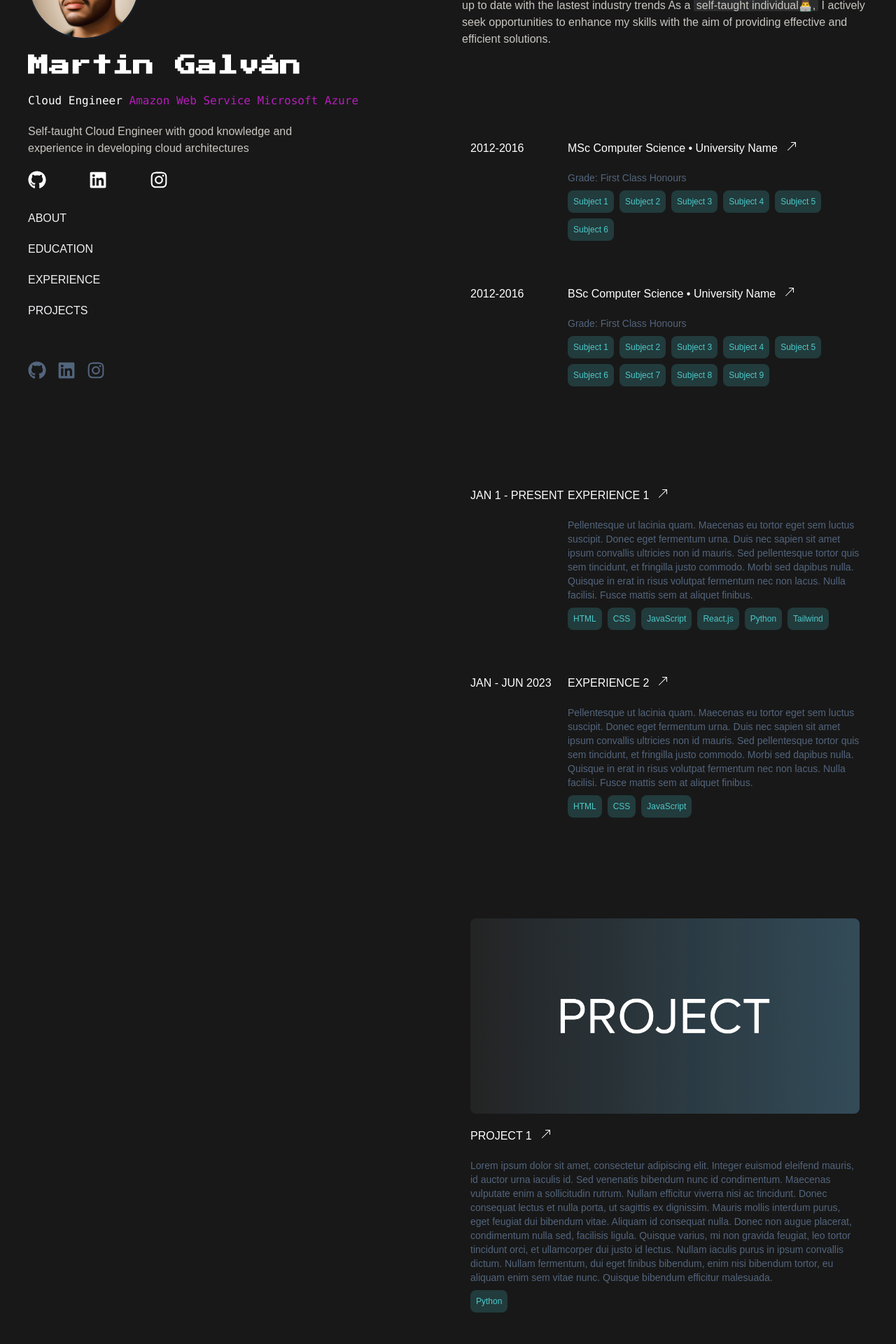
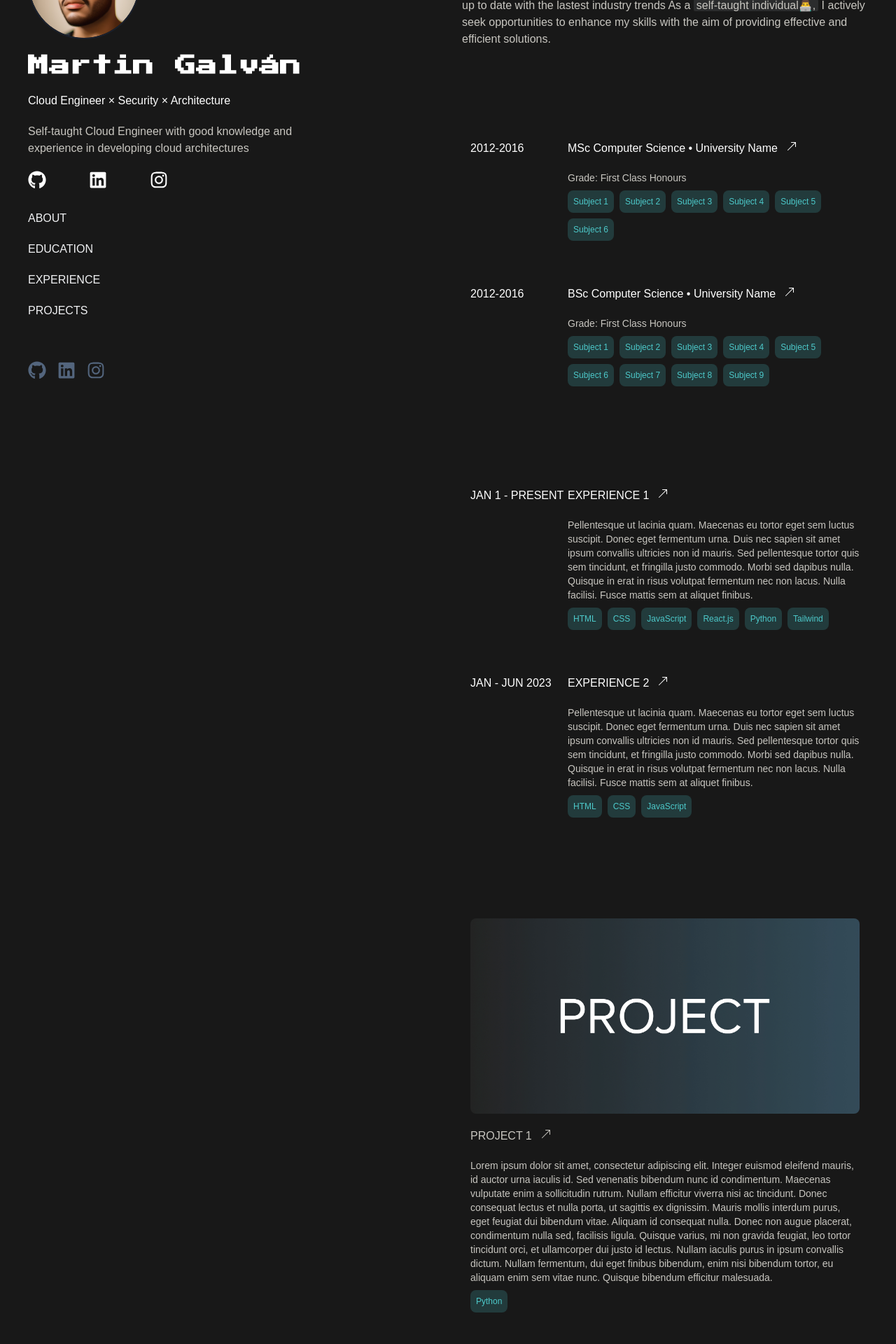
Before and after one commit to martinGlvn/MartinPrtfolio, a React (Create React App) app: page / in a window 1280 px wide. Shown: the part 180-2100 px from the top of the page at 70% size. Built offline with nearby package versions, Linux system fonts and the light colour scheme; a web font is replaced by a local one.

Commit message:
portfolio

```diff
--- a/src/components/EduExpCard.js
+++ b/src/components/EduExpCard.js
@@ -5,7 +5,7 @@ import Skills from "./Skills";
 const EduExpCard = ({ link, date, title, description, skills }) => {
   return (
     <a href={link} target="_blank" rel="noopener noreferrer">
-      <div className="grid lg:grid-cols-4 items-baseline mt-10 p-3 hover:bg-[#94a3b8]/20 rounded-lg">
+      <div className="grid lg:grid-cols-4 items-baseline mt-10 p-3 hover:bg-[#94a3b8]/5 rounded-lg">
         <div className="lg:col-span-1">
           <h3>{date}</h3>
         </div>
@@ -13,7 +13,7 @@ const EduExpCard = ({ link, date, title, description, skills }) => {
           <h1 className="flex items-baseline">
             {title} <BsArrowUpRight className="ml-3" />
           </h1>
-          <p className="mt-5 text-[#53657d] text-sm">{description}</p>
+          <p className="mt-5 text-[#c8c6c0] text-sm">{description}</p>
           <Skills skills={skills} />
         </div>
       </div>
--- a/src/components/Hero.js
+++ b/src/components/Hero.js
@@ -56,10 +56,10 @@ const Hero = () => {
             style={{ borderWidth: "2px" }}
           />
           <h1 className="text-3xl font-semibold press-start">Martin Galván</h1>
-          <h2 className="text-l font-mono mt-5 text-[#fff]">
-            Cloud Engineer{" "}
-            <span className="text-[#b71cbc]">
-              <a href="https:google.com">Amazon Web Service Microsoft Azure</a>
+          <h2 className="text-l mt-5 text-[#fff]">
+            Cloud Engineer × Security × Architecture{" "}
+            <span className="text-[#fff]">
+              <a href="https:google.com"></a>
             </span>
           </h2>
           <p className="mt-5 max-w-[400px] text-[#c8c6c0]">
@@ -72,19 +72,19 @@ const Hero = () => {
             <a href="https:github.com">
               <FaGithub
                 size={26}
-                className=" text-[#fff] hover:text-[#1a202c] hover:cursor-pointer"
+                className=" text-[#fff] hover:text-[#c8c6c0] hover:cursor-pointer"
               />
             </a>
             <a href="https:linkedin.com">
               <FaLinkedin
                 size={26}
-                className=" text-[#fff] hover:text-[#1a202c] hover:cursor-pointer"
+                className=" text-[#fff] hover:text-[#c8c6c0] hover:cursor-pointer"
               />
             </a>
             <a href="https:instagram.com">
               <FaInstagram
                 size={26}
-                className=" text-[#fff] hover:text-[#1a202c] hover:cursor-pointer"
+                className=" text-[#fff] hover:text-[#c8c6c0] hover:cursor-pointer"
               />
             </a>
           </div>
@@ -93,60 +93,60 @@ const Hero = () => {
 
           <nav>
             <ul className="lg:flex flex-col mt-[30px]">
-              <li className="mb-5 text-[#f0f1f3] hover:cursor-pointer hover:text-[#1a202c]">
+              <li className="mb-5 text-[#f0f1f3] hover:cursor-pointer hover:text-[#c8c6c0]">
                 <Link
                   smooth
                   spy
                   to="about"
                   offset={0}
-                  activeClass={"text-[#1a202c]"}
+                  activeClass={"text-[#c8c6c0]"}
                   activeStyle={{
-                    borderBottom: "2px solid black",
+                    borderBottom: "2px solid #56008B",
                     paddingBottom: "5px",
                   }}
                 >
                   ABOUT
                 </Link>
               </li>
-              <li className="mb-5 text-[#f0f1f3] hover:cursor-pointer hover:text-[#1a202c]">
+              <li className="mb-5 text-[#f0f1f3] hover:cursor-pointer hover:text-[#c8c6c0]">
                 <Link
                   smooth
                   spy
                   to="education"
                   offset={0}
-                  activeClass={"text-[#1a202c]"}
+                  activeClass={"text-[#c8c6c0]"}
                   activeStyle={{
-                    borderBottom: "2px solid black",
+                    borderBottom: "2px solid #56008B",
                     paddingBottom: "5px",
                   }}
                 >
                   EDUCATION
                 </Link>
               </li>
-              <li className="mb-5 text-[#f0f1f3] hover:cursor-pointer hover:text-[#1a202c]">
+              <li className="mb-5 text-[#f0f1f3] hover:cursor-pointer hover:text-[#c8c6c0]">
                 <Link
                   smooth
                   spy
                   to="experience"
                   offset={0}
-                  activeClass={"text-[#1a202c]"}
+                  activeClass={"text-[#c8c6c0]"}
                   activeStyle={{
-                    borderBottom: "2px solid black",
+                    borderBottom: "2px solid #56008B",
                     paddingBottom: "5px",
                   }}
                 >
                   EXPERIENCE
                 </Link>
               </li>
-              <li className="mb-5 text-[#f0f1f3] hover:cursor-pointer hover:text-[#1a202c]">
+              <li className="mb-5 text-[#f0f1f3] hover:cursor-pointer hover:text-[#c8c6c0]">
                 <Link
                   smooth
                   spy
                   to="projects"
                   offset={0}
-                  activeClass={"text-[#1a202c]"}
+                  activeClass={"text-[#c8c6c0]"}
                   activeStyle={{
-                    borderBottom: "2px solid black",
+                    borderBottom: "2px solid #56008B",
                     paddingBottom: "5px",
                   }}
                 >
--- a/src/components/Projects.js
+++ b/src/components/Projects.js
@@ -4,7 +4,7 @@ import ProjectsCard from "./ProjectsCard";
 
 const Projects = () => {
   return (
-    <div className="text-[#fff]" id="projects">
+    <div className="text-[#c8c6c0]" id="projects">
       <div className="max-w-[800px] w-full mx-auto flex- flex-col p-5 mt-10">
         <h2 className="lg:hidden text-xl">PROJECTS</h2>
         <div className="mx-auto items-center justify-center">
--- a/src/components/ProjectsCard.js
+++ b/src/components/ProjectsCard.js
@@ -12,7 +12,7 @@ const ProjectsCard = ({ image, title, description, skills }) => {
         <h1 className="flex items-baseline">
           {title} <BsArrowUpRight className="ml-3" />
         </h1>
-        <p className="mt-5 text-[#53657d] text-sm">{description}</p>
+        <p className="mt-5 text-[c8c6c0] text-sm">{description}</p>
         <Skills skills={skills} />
       </div>
     </div>
```
